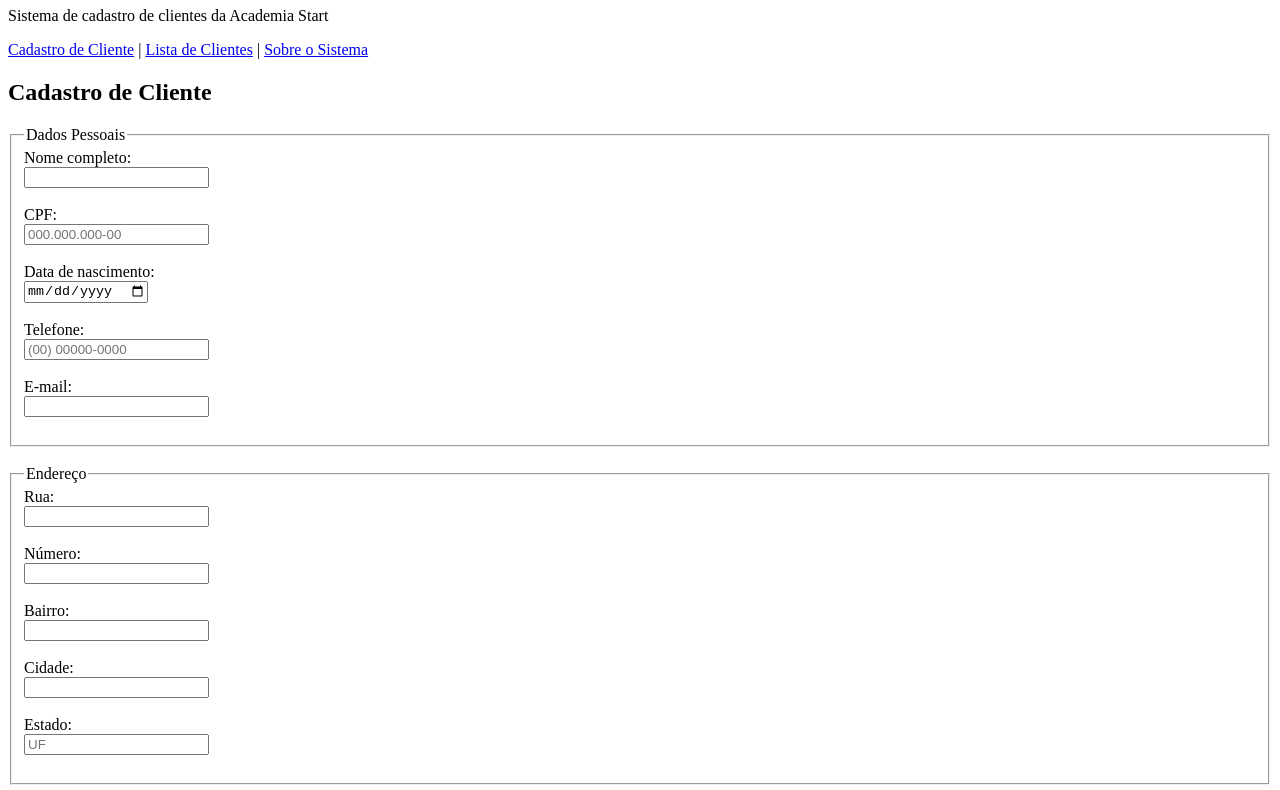
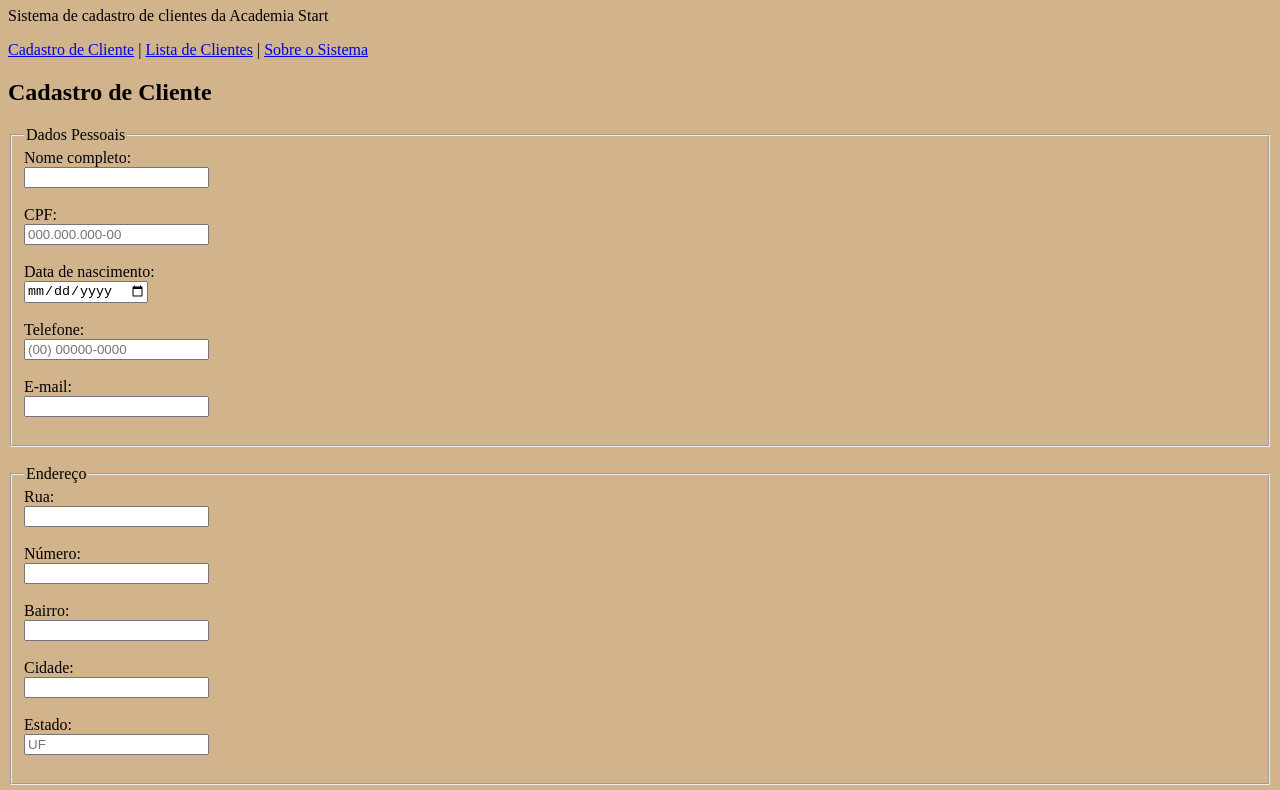
Before and after one commit to rckrv/webdevproj-academia, a plain HTML site: page index.html in a window 1280 px wide. Shown: the part 73-863 px from the top of the page. Drawn offline with Linux system fonts and the light colour scheme.

Commit message:
commitcss

```diff
--- a/index.html
+++ b/index.html
@@ -3,6 +3,7 @@
 <head>
   <meta charset="UTF-8">
   <title>Sistema de Cadastro - Academia Start</title>
+  <link rel="stylesheet" href="style.css">
   <script src="htmx.min.js"></script>
 </head>
 <body>
--- /dev/null
+++ b/style.css
@@ -0,0 +1,3 @@
+body {
+    background-color: #d2b48c;
+}
```
